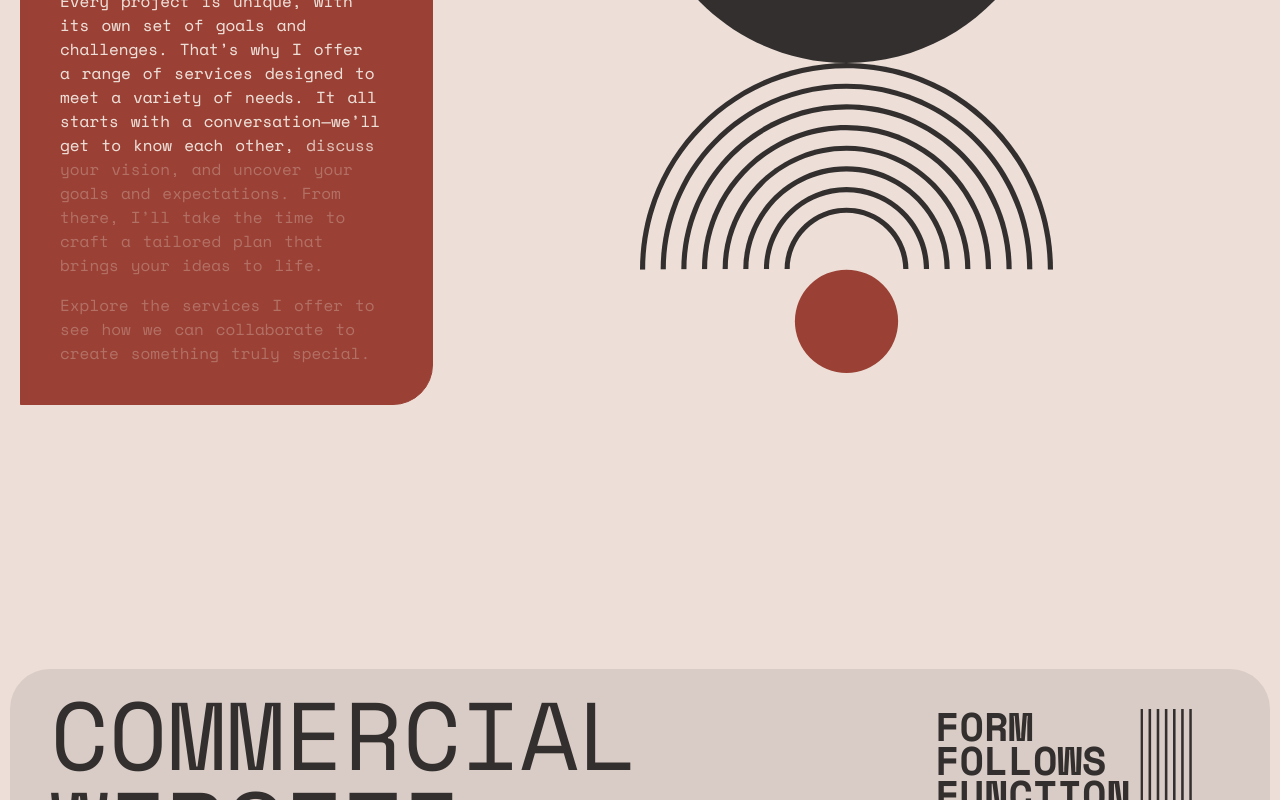
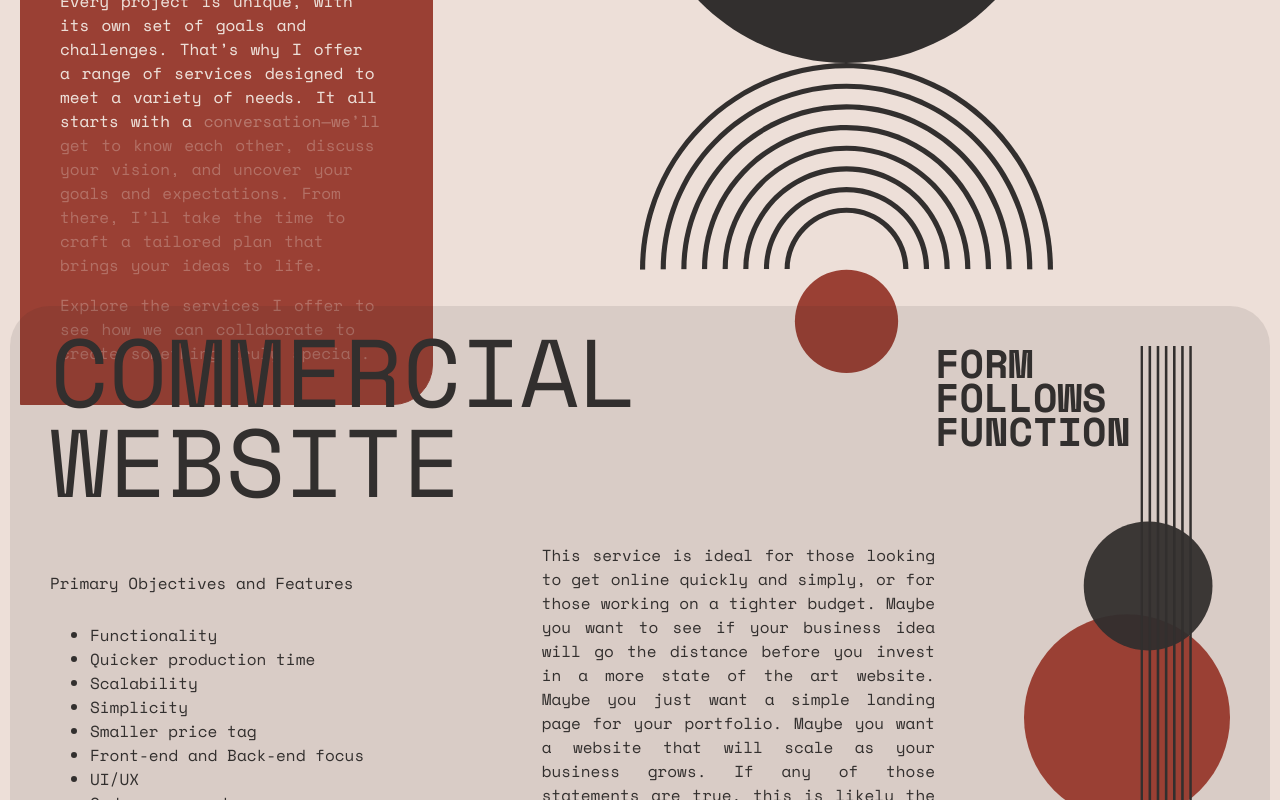
Before and after one commit to S-Double-J/s-double-j.com, a React (Vite) app: page / in a window 1280 px wide. Both pictures are taken after a click on the button "Services". Shown: the top 800 px of the page. Built offline with nearby package versions, Linux system fonts and the light colour scheme; a web font is replaced by a local one.

Commit message:
fixed issue with touch screen queries

```diff
--- a/src/componenets/StickyCursor.tsx
+++ b/src/componenets/StickyCursor.tsx
@@ -9,7 +9,7 @@ const Cursor = styled(motion.div)`
   border-radius: 999px;
   z-index: 99999;
   pointer-events: none;
-  @media (pointer: none) {
+  @media (hover: none) {
     display: none;
   }
 `;
--- a/src/routes/Home/Focus.tsx
+++ b/src/routes/Home/Focus.tsx
@@ -112,7 +112,7 @@ function Focus({ targetRef }: Props) {
   const { scrollYProgress: gradientScrollYProgress } = useScroll({
     target: targetRef,
     layoutEffect: false,
-    offset: ["0.35 1.5", "1 1.2"],
+    offset: ["0.69 1.5", "1 1.2"],
   });
   const height = useTransform(scrollYProgress, [0.1, 1], ["50%", "30%"]);
   const paragraph = `Every business has a story, my focus is telling yours. __break__ The digital landscape is evolving fast, and standing out in a sea of voices requires more than just visibility—it demands meaningful connection. Story is humanity's universal language and I believe it is the best way for creatives and businesses to leave the lasting impression they deserve. __break__ As a solo freelancer, I offer a personal touch that larger agencies can’t match, so let’s create something extraordinary together. Your story deserves to be seen, felt, and remembered.`;
--- a/src/routes/Home/Home.tsx
+++ b/src/routes/Home/Home.tsx
@@ -16,15 +16,15 @@ const Frame = styled(motion.div)`
 
 const ScrollDiv = styled.div`
   width: 100%;
-  height: calc((100lvh - 75px) * 10);
+  height: calc((100lvh - 75px) * 3);
   flex-shrink: 0;
   display: flex;
   align-items: start;
   justify-content: start;
   position: relative;
   flex-direction: column;
-  @media (pointer: none) {
-    height: calc((100dvh - 75px) * 2);
+  @media (hover: none) {
+    height: calc((100dvh - 75px) * 1.5);
   }
 `;
 const ColorChangeDiv = styled(motion.div)`
--- a/src/routes/Services/CoverText.tsx
+++ b/src/routes/Services/CoverText.tsx
@@ -119,7 +119,7 @@ function CoverText({ target }: Props) {
   const { scrollYProgress: gradientScrollYProgress } = useScroll({
     target: target,
     layoutEffect: false,
-    offset: ["0.4 1.5", "0.8 0.8"],
+    offset: ["0.85 1.5", "0.8 0.8"],
   });
 
   const paragraph = `Every project is unique, with its own set of goals and challenges. That’s why I offer a range of services designed to meet a variety of needs. It all starts with a conversation—we’ll get to know each other, discuss your vision, and uncover your goals and expectations. From there, I’ll take the time to craft a tailored plan that brings your ideas to life. __break__ Explore the services I offer to see how we can collaborate to create something truly special.`;
--- a/src/routes/Services/Services.tsx
+++ b/src/routes/Services/Services.tsx
@@ -15,15 +15,15 @@ const Frame = styled(motion.div)`
 `;
 const ScrollDiv = styled.div`
   width: 100%;
-  height: calc((100lvh - 75px) * 10);
+  height: calc((100lvh - 75px) * 3);
   flex-shrink: 0;
   display: flex;
   align-items: start;
   justify-content: start;
   position: relative;
   flex-direction: column;
-  @media (pointer: none) {
-    height: calc((100dvh - 75px) * 2);
+  @media (hover: none) {
+    height: calc((100dvh - 75px) * 1.5);
   }
 `;
 
```
